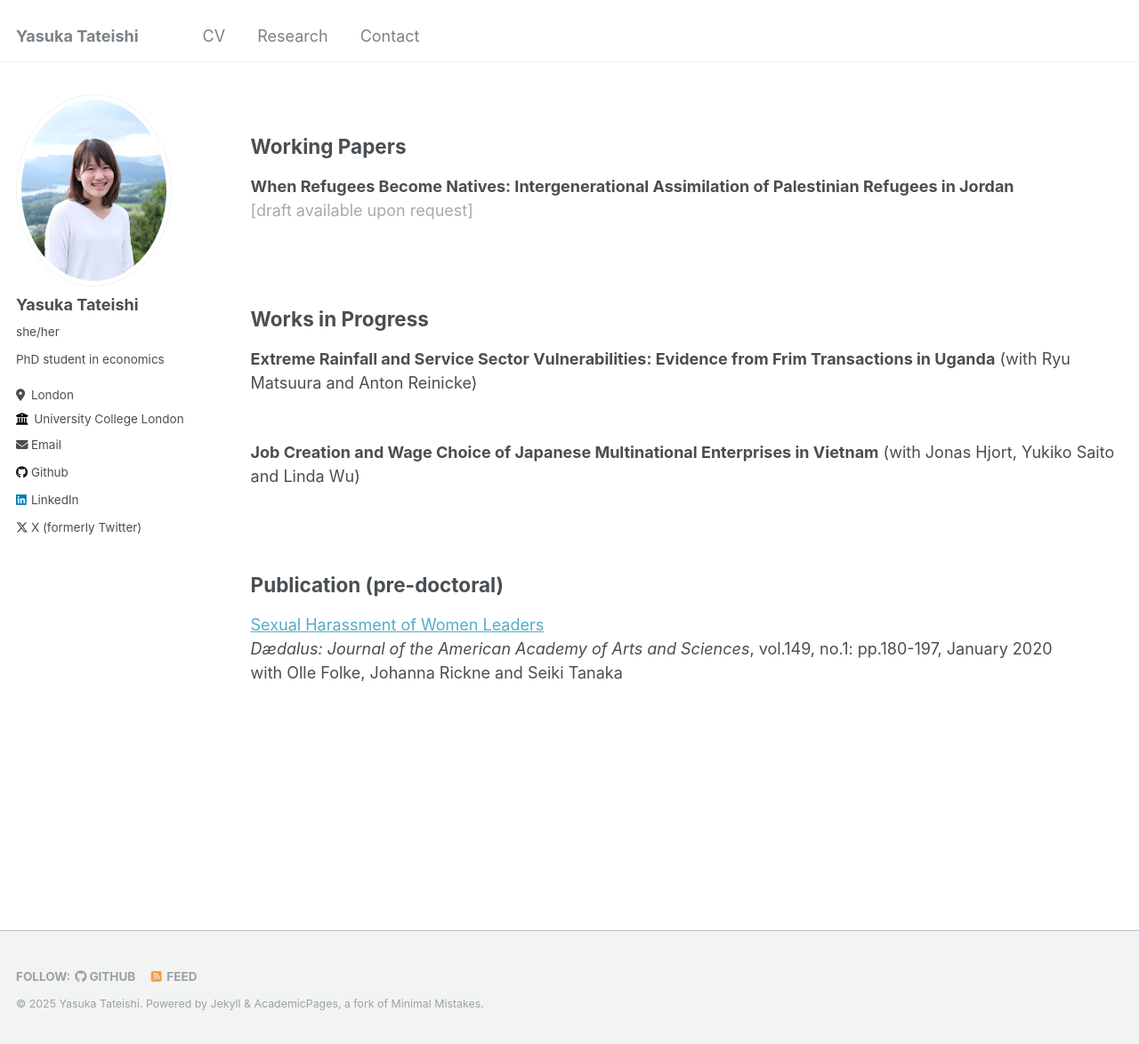
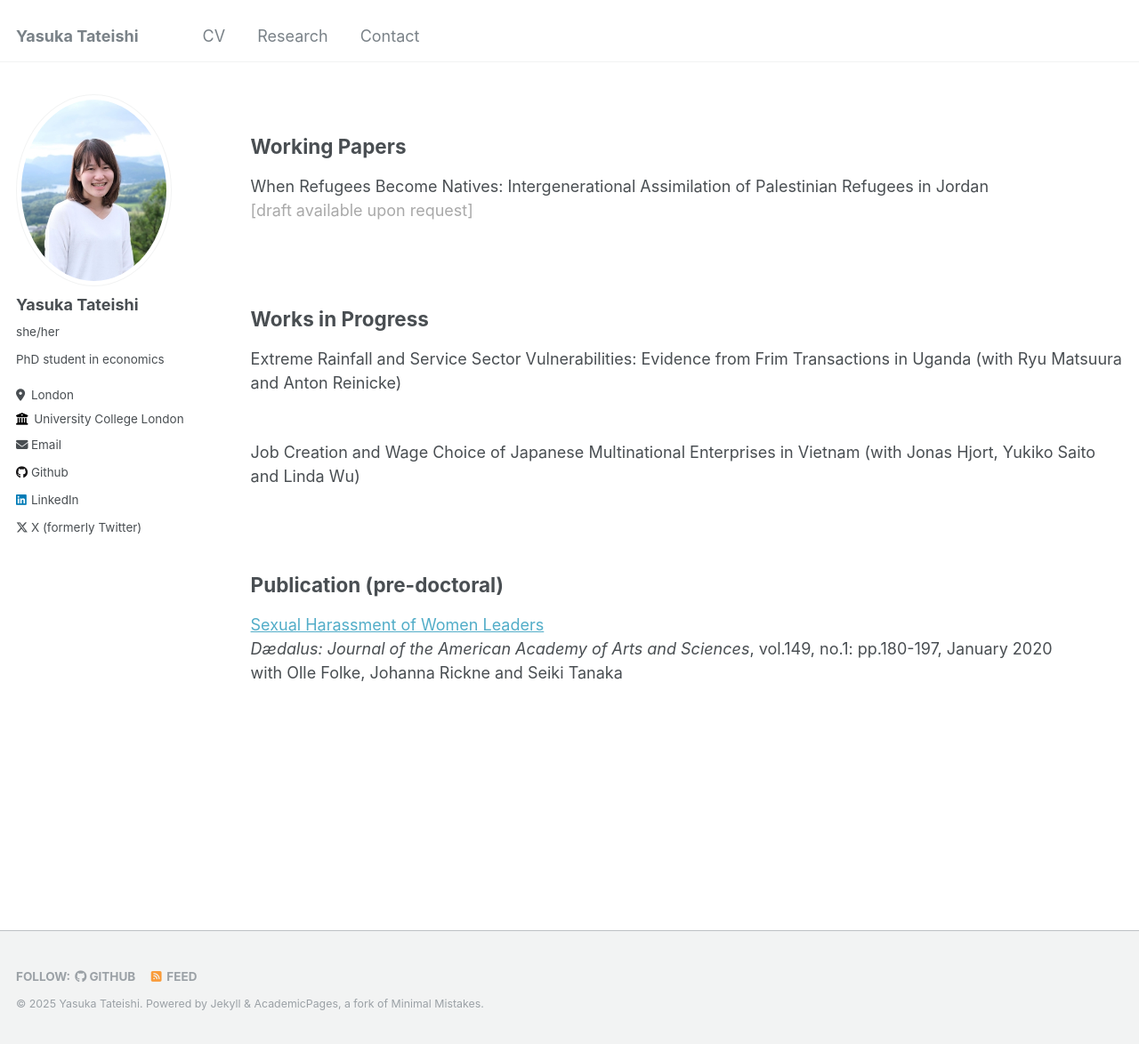
Before and after one commit to yaskatat/yaskatat.github.io, a Jekyll site: the page built from _pages/research.md, in a window 1280 px wide and 1174 px high. Shown: the whole window at 89% size. Built offline with Jekyll 4.4.1, drawn with Linux system fonts in a browser that asks for light colours.

```diff
--- a/_pages/research.md
+++ b/_pages/research.md
@@ -7,17 +7,17 @@ author_profile: true
 {% include base_path %}
 
 ## Working Papers
-**When Refugees Become Natives: Intergenerational Assimilation of Palestinian Refugees in Jordan** <br/>
+When Refugees Become Natives: Intergenerational Assimilation of Palestinian Refugees in Jordan <br/>
 <span style="color: DarkGrey">[draft available upon request]</span>
 
 <br/>
 
 ## Works in Progress
 
-**Extreme Rainfall and Service Sector Vulnerabilities: Evidence from Frim Transactions in Uganda** (with Ryu Matsuura and Anton Reinicke)
+Extreme Rainfall and Service Sector Vulnerabilities: Evidence from Frim Transactions in Uganda (with Ryu Matsuura and Anton Reinicke)
 
 <br/>
-**Job Creation and Wage Choice of Japanese Multinational Enterprises in Vietnam** (with Jonas Hjort, Yukiko Saito and Linda Wu)
+Job Creation and Wage Choice of Japanese Multinational Enterprises in Vietnam (with Jonas Hjort, Yukiko Saito and Linda Wu)
 
 <br/>
 
```
